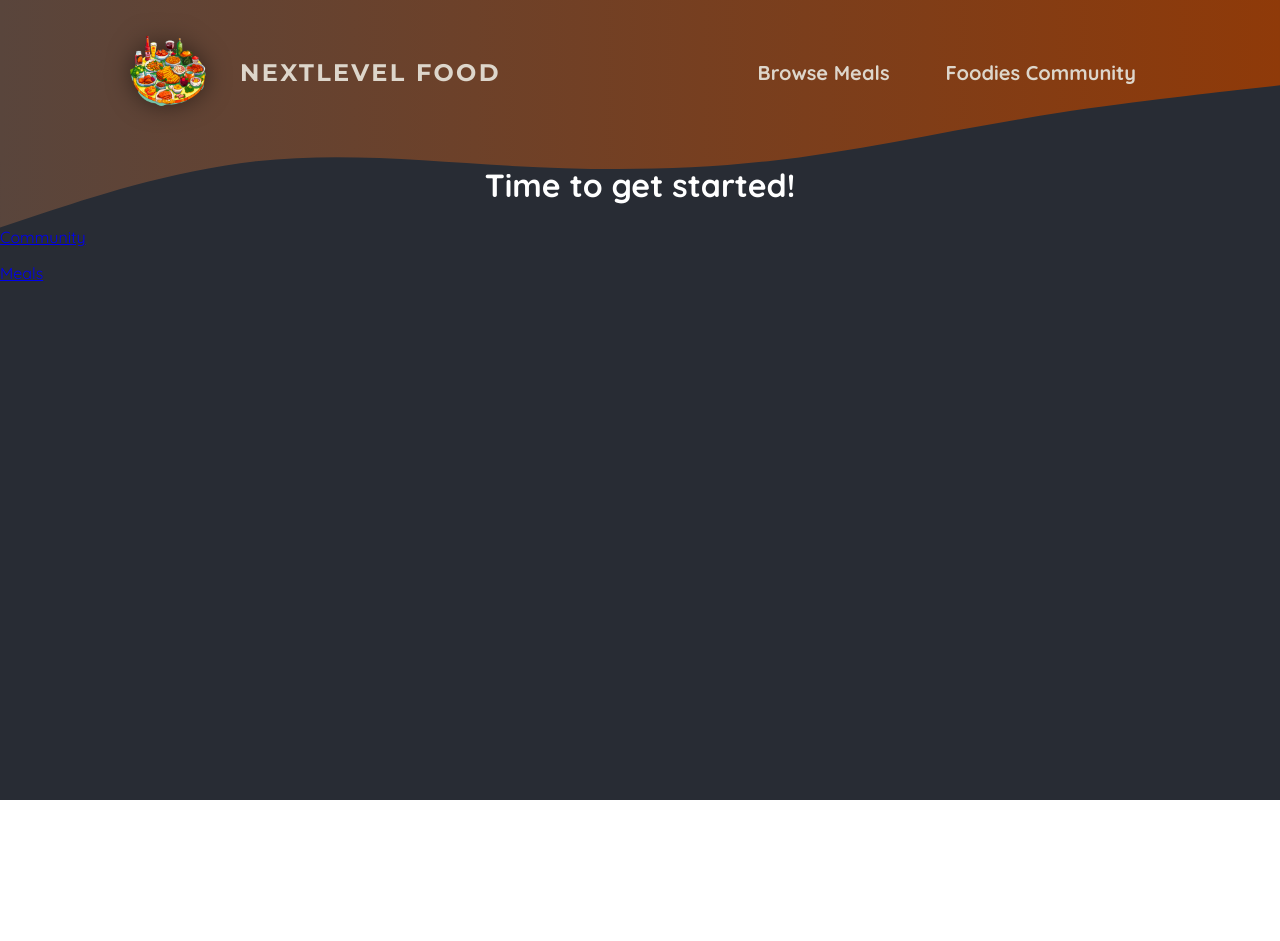
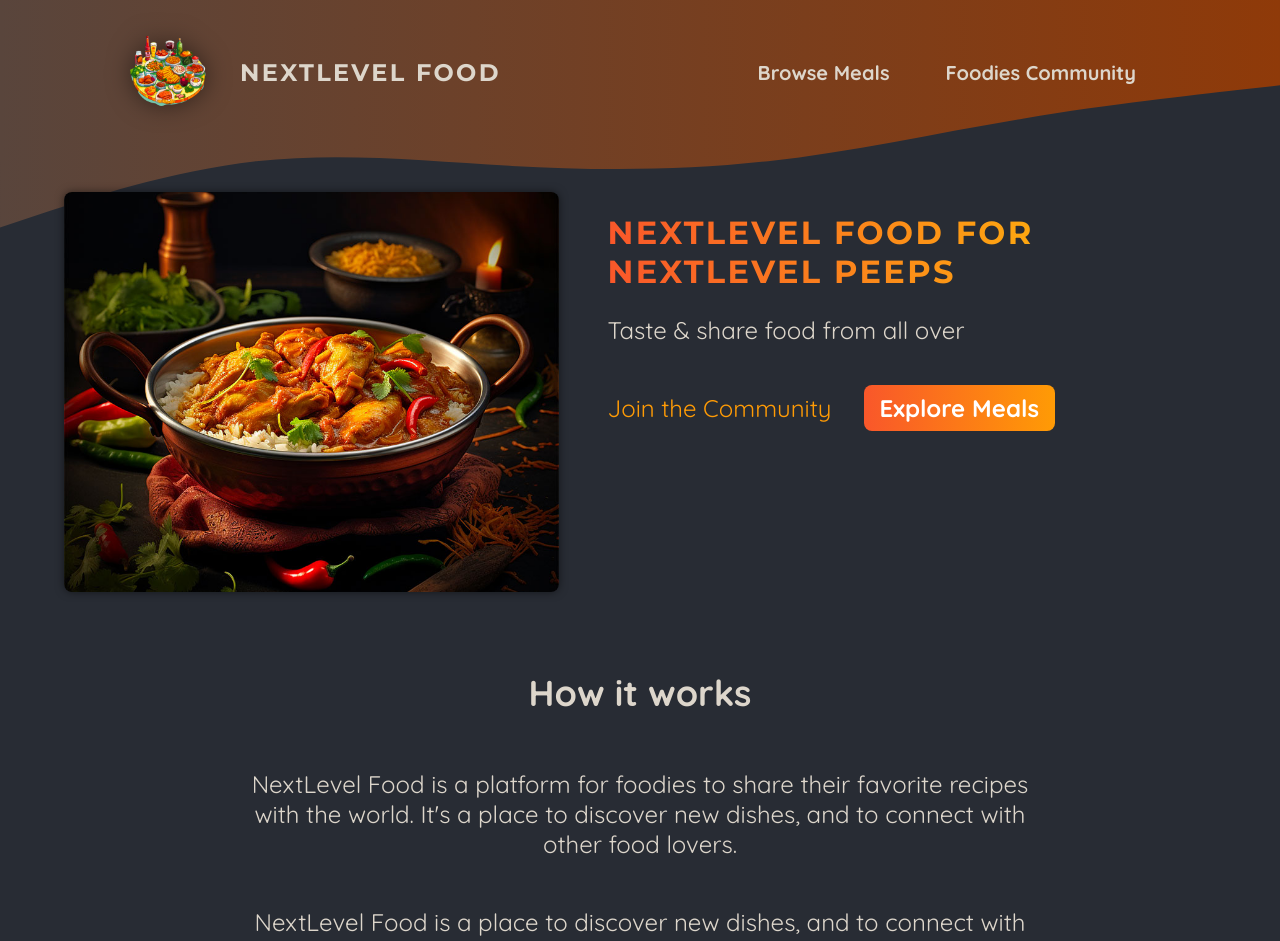
Before and after one commit to RAWoiwode/re-foodies-app, a Next.js app: page / in a window 1280 px wide. Shown: the top 941 px of the page. Before the commit the page ends 800 px from the top, so only its background shows below. Built offline with nearby package versions, Linux system fonts and the light colour scheme.

Commit message:
Filling out the Home page

```diff
--- a/app/page.js
+++ b/app/page.js
@@ -1,17 +1,53 @@
 import Link from "next/link";
+
+import styles from "./page.module.css";
+import ImageSlideshow from "@/components/images/image-slideshow";
 
 export default function Home() {
   return (
+    <>
+      <header className={styles.header}>
+        <div className={styles.slideshow}>
+          <ImageSlideshow />
+        </div>
+        <div>
+          <div className={styles.hero}>
+            <h1>NextLevel Food for NextLevel Peeps</h1>
+            <p>Taste & share food from all over</p>
+          </div>
+          <div className={styles.cta}>
+            <Link href={"/community"}>Join the Community</Link>
+            <Link href={"/meals"}>Explore Meals</Link>
+          </div>
+        </div>
+      </header>
       <main>
-      <h1 style={{ color: "white", textAlign: "center" }}>
-        Time to get started!
-      </h1>
+        <section className={styles.section}>
+          <h2>How it works</h2>
           <p>
-        <Link href={"/community"}>Community</Link>
+            NextLevel Food is a platform for foodies to share their favorite
+            recipes with the world. It&apos;s a place to discover new dishes,
+            and to connect with other food lovers.
           </p>
           <p>
-        <Link href={"/meals"}>Meals</Link>
+            NextLevel Food is a place to discover new dishes, and to connect
+            with other food lovers.
           </p>
+        </section>
+
+        <section className={styles.section}>
+          <h2>Why NextLevel Food?</h2>
+          <p>
+            NextLevel Food is a platform for foodies to share their favorite
+            recipes with the world. It&apos;s a place to discover new dishes,
+            and to connect with other food lovers.
+          </p>
+          <p>
+            NextLevel Food is a place to discover new dishes, and to connect
+            with other food lovers.
+          </p>
+        </section>
       </main>
+    </>
   );
 }
--- /dev/null
+++ b/app/page.module.css
@@ -0,0 +1,75 @@
+.header {
+  display: flex;
+  gap: 3rem;
+  margin: 3rem auto;
+  width: 90%;
+  max-width: 75rem;
+}
+
+.slideshow {
+  width: 40rem;
+  height: 25rem;
+}
+
+.hero {
+  color: #ddd6cb;
+  font-size: 1.5rem;
+}
+
+.hero h1 {
+  font-size: 2rem;
+  font-weight: bold;
+  font-family: "Montserrat", sans-serif;
+  letter-spacing: 0.15rem;
+  text-transform: uppercase;
+  background: linear-gradient(90deg, #f9572a, #ffc905);
+  background-clip: text;
+  -webkit-background-clip: text;
+  -webkit-text-fill-color: transparent;
+}
+
+.cta {
+  font-size: 1.5rem;
+  display: flex;
+  gap: 1rem;
+}
+
+.cta a {
+  display: inline-block;
+  margin-top: 1rem;
+  padding: 0.5rem 1rem;
+  border-radius: 0.5rem;
+  background: linear-gradient(90deg, #f9572a, #ff9b05);
+  color: #ffffff;
+  font-weight: bold;
+  text-decoration: none;
+}
+
+.cta a:hover,
+.cta a:active {
+  background: linear-gradient(90deg, #fd4715, #f9b241);
+}
+
+.cta a:first-child {
+  background: transparent;
+  font-weight: normal;
+  color: #ff9b05;
+  padding-left: 0;
+}
+
+.cta a:first-child:hover,
+.cta a:first-child:active {
+  background: transparent;
+  color: #f9b241;
+}
+
+.section {
+  display: flex;
+  flex-direction: column;
+  color: #ddd6cb;
+  font-size: 1.5rem;
+  max-width: 50rem;
+  width: 90%;
+  margin: 2rem auto;
+  text-align: center;
+}
--- /dev/null
+++ b/components/images/image-slideshow.js
@@ -0,0 +1,49 @@
+"use client";
+import { useEffect, useState } from "react";
+import Image from "next/image";
+
+import burgerImg from "@/assets/burger.jpg";
+import curryImg from "@/assets/curry.jpg";
+import dumplingsImg from "@/assets/dumplings.jpg";
+import macncheeseImg from "@/assets/macncheese.jpg";
+import pizzaImg from "@/assets/pizza.jpg";
+import schnitzelImg from "@/assets/schnitzel.jpg";
+import tomatoSaladImg from "@/assets/tomato-salad.jpg";
+import classes from "./image-slideshow.module.css";
+
+const images = [
+  { image: burgerImg, alt: "A delicious, juicy burger" },
+  { image: curryImg, alt: "A delicious, spicy curry" },
+  { image: dumplingsImg, alt: "Steamed dumplings" },
+  { image: macncheeseImg, alt: "Mac and cheese" },
+  { image: pizzaImg, alt: "A delicious pizza" },
+  { image: schnitzelImg, alt: "A delicious schnitzel" },
+  { image: tomatoSaladImg, alt: "A delicious tomato salad" },
+];
+
+export default function ImageSlideshow() {
+  const [currentImageIndex, setCurrentImageIndex] = useState(0);
+
+  useEffect(() => {
+    const interval = setInterval(() => {
+      setCurrentImageIndex((prevIndex) =>
+        prevIndex < images.length - 1 ? prevIndex + 1 : 0
+      );
+    }, 5000);
+
+    return () => clearInterval(interval);
+  }, []);
+
+  return (
+    <div className={classes.slideshow}>
+      {images.map((image, index) => (
+        <Image
+          key={index}
+          src={image.image}
+          className={index === currentImageIndex ? classes.active : ""}
+          alt={image.alt}
+        />
+      ))}
+    </div>
+  );
+}
--- /dev/null
+++ b/components/images/image-slideshow.module.css
@@ -0,0 +1,26 @@
+.slideshow {
+  position: relative;
+  width: 100%;
+  height: 100%;
+  border-radius: 8px;
+  overflow: hidden;
+  box-shadow: 0 0 0.5rem rgba(0, 0, 0, 0.5);
+}
+
+.slideshow img {
+  width: 100%;
+  height: 100%;
+  object-fit: cover;
+  position: absolute;
+  top: 0;
+  left: 0;
+  opacity: 0;
+  transform: scale(1.1) translateX(-1rem) rotate(-5deg);
+  transition: all 0.5s ease-in-out;
+}
+
+.slideshow .active {
+  z-index: 1;
+  opacity: 1;
+  transform: scale(1) translateX(0) rotate(0);
+}
```
Lines whose indentation alone changed are shown as unchanged.
